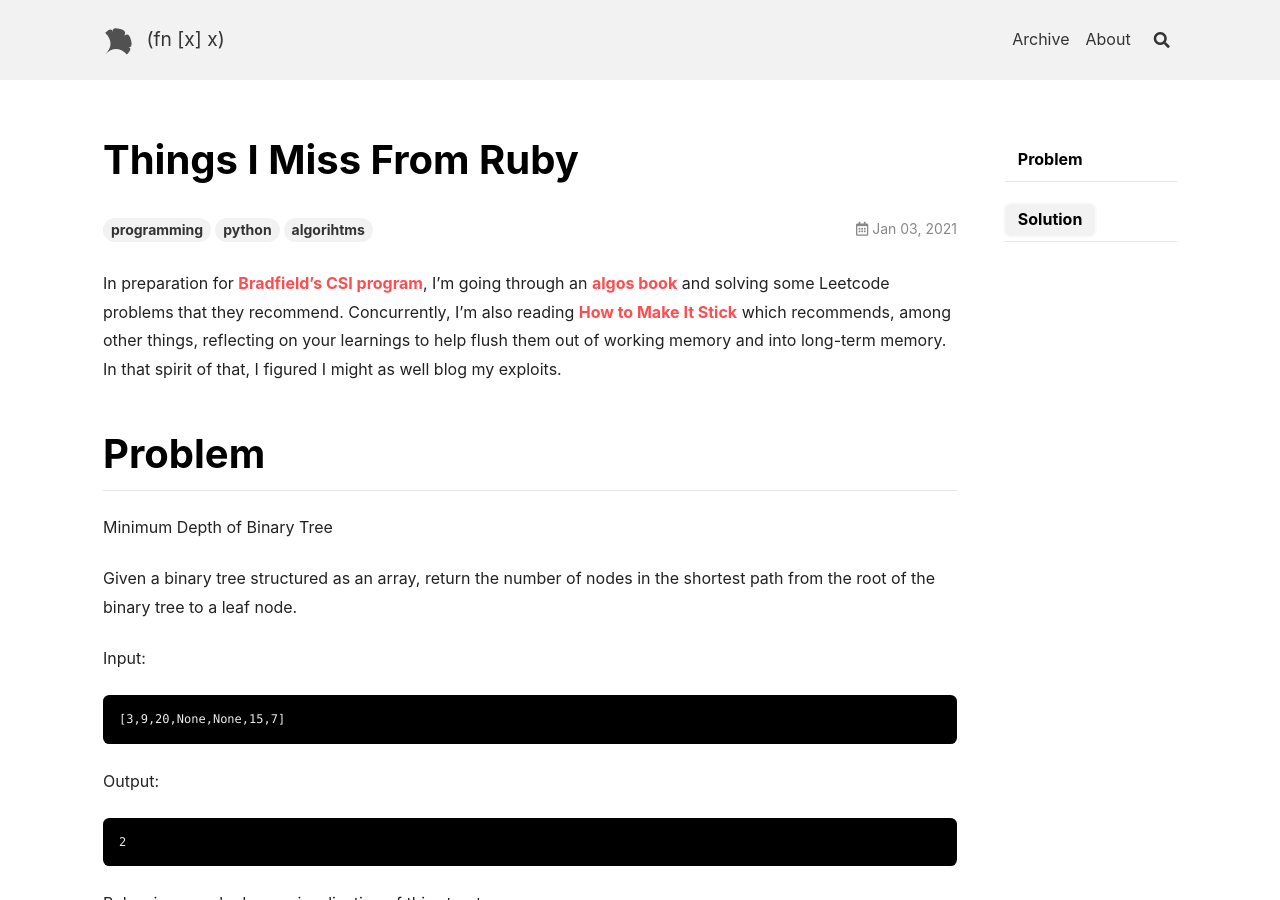
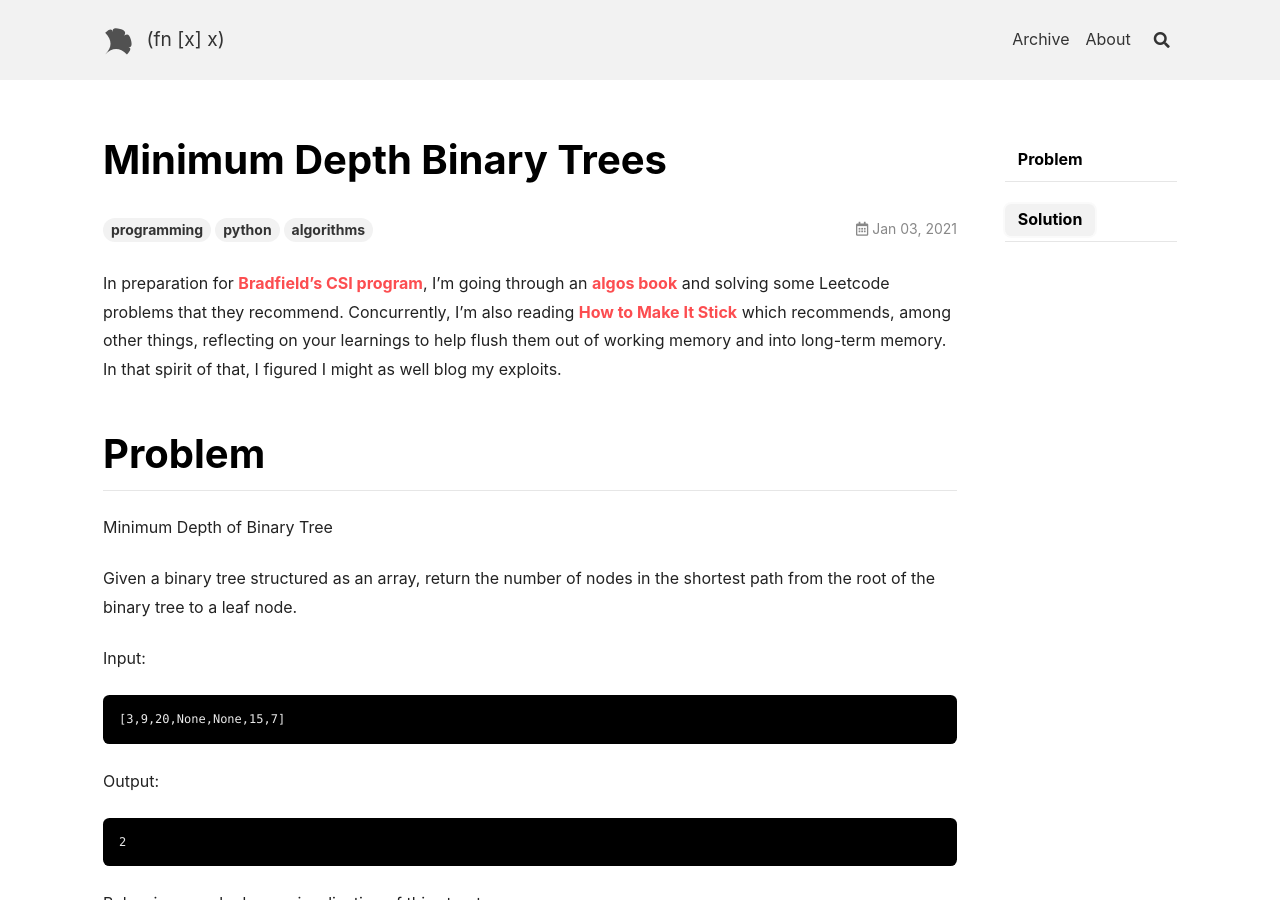
Before and after one commit to arlandism/arlandism.github.io, a Jekyll site: the page built from _posts/2021-01-03-min-depth-bin-tree.md, in a window 1280 px wide and 900 px high. Built offline with Jekyll 4.4.1, drawn with Linux system fonts in a browser that asks for light colours; nearby versions of some CDN libraries; comment, search, counter and statistics services are not loaded.

Commit message:
broken links and typos

```diff
--- a/_posts/2021-01-03-min-depth-bin-tree.md
+++ b/_posts/2021-01-03-min-depth-bin-tree.md
@@ -1,15 +1,15 @@
 ---
 layout: article
-title: Things I Miss From Ruby
+title: Minimum Depth Binary Trees
 date: 2021-01-03 16:00:00PM
 categories: programming
 tags:
 - programming
 - python
-- algorihtms
+- algorithms
 ---
 
-In preparation for [Bradfield's CSI program](), I'm going through an [algos book]() and solving some Leetcode problems that they recommend. Concurrently, I'm also reading [How to Make It Stick]() which recommends, among other things, reflecting on your learnings to help flush them out of working memory and into long-term memory. In that spirit of that, I figured I might as well blog my exploits.
+In preparation for [Bradfield's CSI program](https://bradfieldcs.com/csi), I'm going through an [algos book](https://bradfieldcs.com/algos/) and solving some Leetcode problems that they recommend. Concurrently, I'm also reading [How to Make It Stick](https://www.amazon.com/Make-Stick-Science-Successful-Learning/dp/0674729013) which recommends, among other things, reflecting on your learnings to help flush them out of working memory and into long-term memory. In that spirit of that, I figured I might as well blog my exploits.
 
 # Problem
 Minimum Depth of Binary Tree
```
